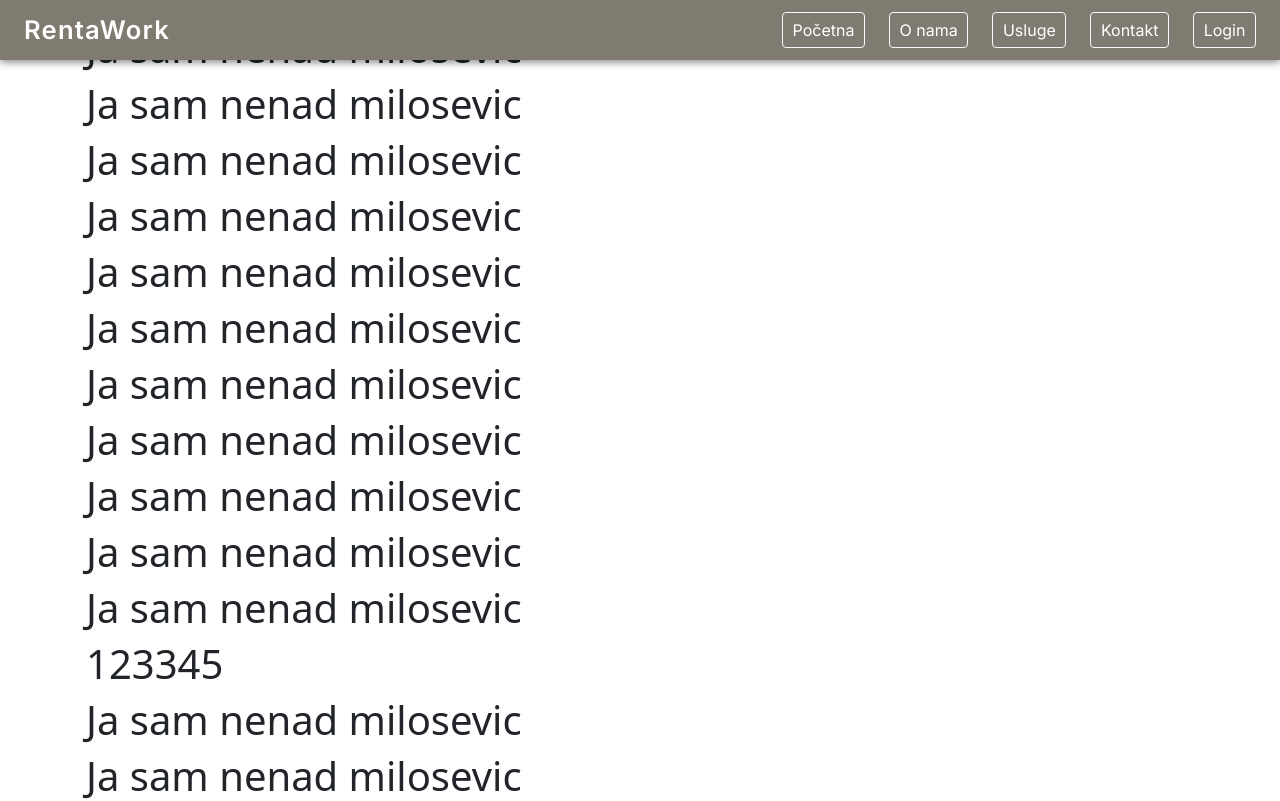
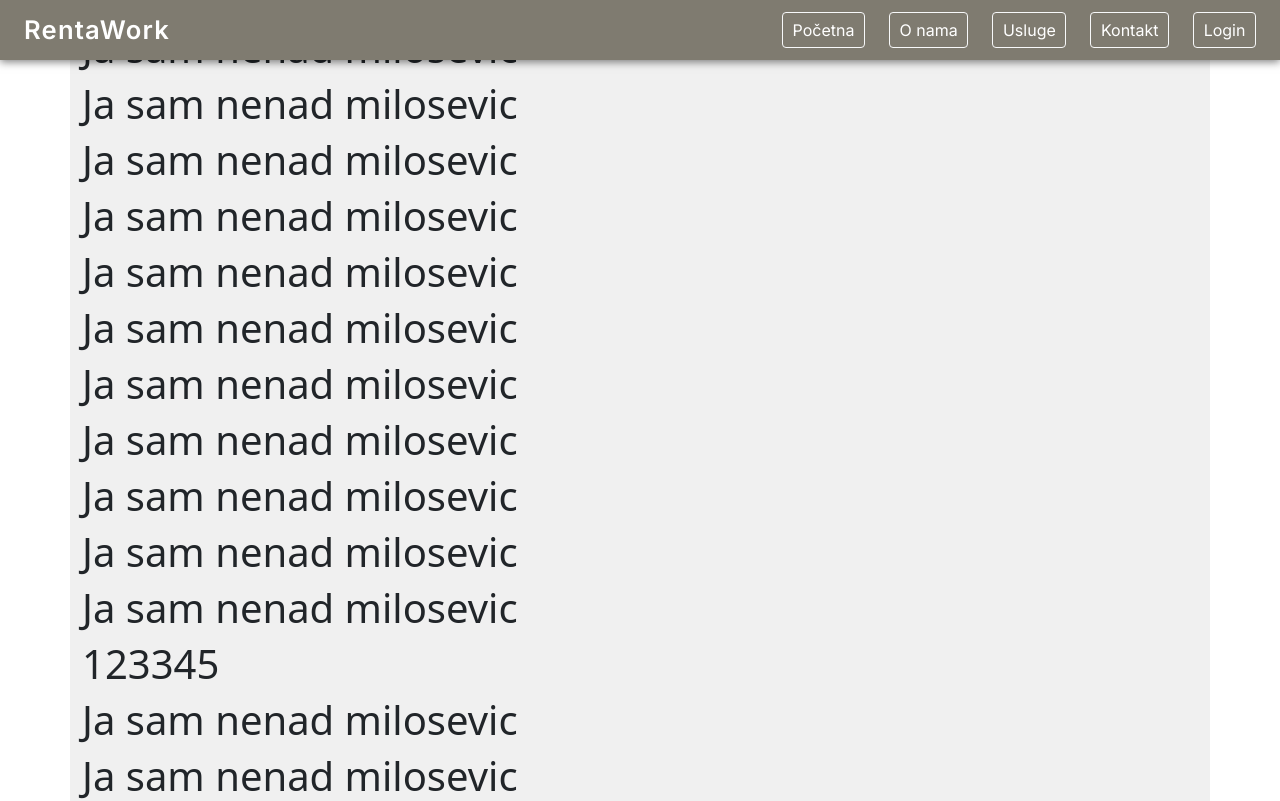
Before and after one commit to mnenadmm/rentaWorks, an Angular app in the folder client/: page / in a window 1280 px wide. Shown: the top 801 px of the page. Built offline with nearby package versions, Linux system fonts and the light colour scheme.

Commit message:
Dodajem adddddd

```diff
--- a/client/src/app/app.component.css
+++ b/client/src/app/app.component.css
@@ -8,8 +8,6 @@
 
 main {
   flex-grow: 1;
-  /* Dodaj padding/margin po potrebi, na primer: */
-  padding: 1rem;
-  /* ili ako koristiš bootstrap:
-     container klasa može biti u main-u, pa je ne moraš stavljati ovde */
+  min-height: 100px; /* samo da testiraš */
+  background-color: #f0f0f0; /* da vidiš gde je main */
 }
```
